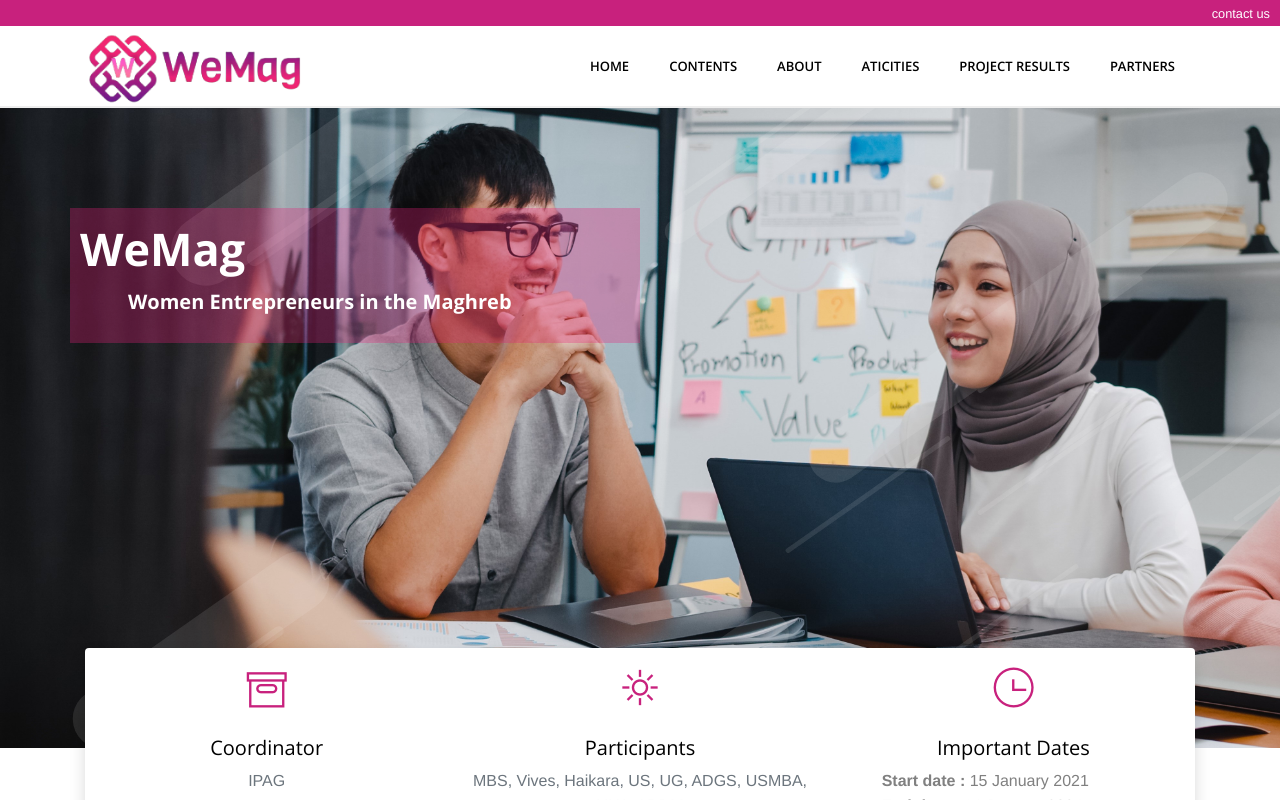
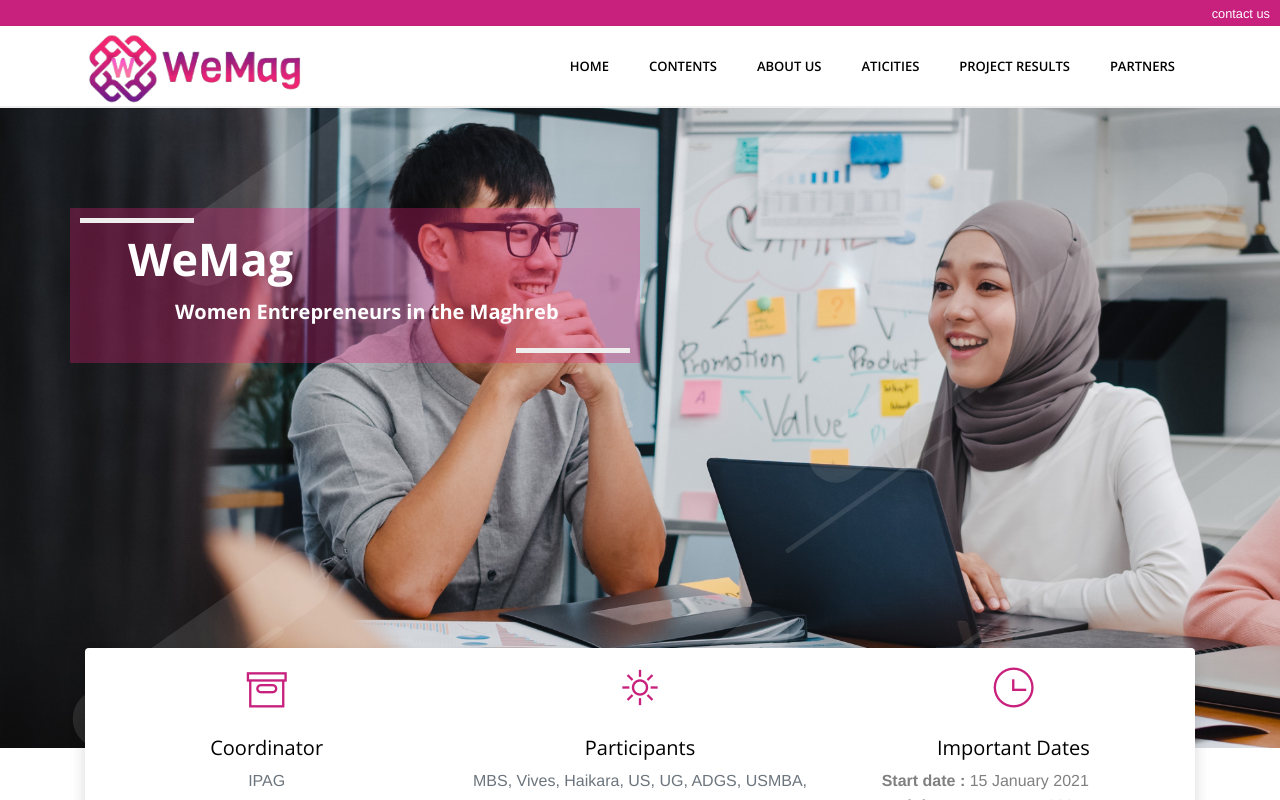
Before and after one commit to Eraoui909/wemag, a Vue app: page / in a window 1280 px wide. Shown: the top 800 px of the page. Built offline with nearby package versions, Linux system fonts and the light colour scheme.

Commit message:
version 1.7

```diff
--- a/src/components/Footer.vue
+++ b/src/components/Footer.vue
@@ -15,12 +15,12 @@
             <div class="col-lg-2 col-md-3 col-6 mt-5 mt-lg-0">
               <div class="block-2">
                 <!-- heading -->
-                <h6>Product</h6>
+                <h6>Important Links</h6>
                 <!-- links -->
                 <ul>
-                  <li><a href="team.html">Teams</a></li>
-                  <li><a href="blog.html">Blogs</a></li>
-                  <li><a href="FAQ.html">FAQs</a></li>
+                  <li><a href="/about">About WEMag</a></li>
+                  <li><a href="/activities">Activities</a></li>
+                  <li><a href="#">Contact Us</a></li>
                 </ul>
               </div>
             </div>
--- a/src/components/Header.vue
+++ b/src/components/Header.vue
@@ -23,8 +23,8 @@
       <div class="container">
         <div class="row align-items-center">
           <div class="col-md-6 order-2 order-md-1 text-center text-md-left ha-header-container">
-            <h1 class="text-white font-weight-bold ">WeMag </h1>
-            <h3 class="text-white font-weight-bold ml-5">Women Entrepreneurs in the Maghreb</h3>
+            <h1 class="text-white font-weight-bold ml-5">WeMag </h1>
+            <h3 class="text-white font-weight-bold " style="margin-left: 95px">Women Entrepreneurs in the Maghreb</h3>
             <p class="text-white mb-3"></p>
           </div>
           <div class="col-md-6 text-center order-1 order-md-2">
@@ -76,7 +76,26 @@ export default {
 
 .ha-header-container{
   background-color: rgb(231 35 122 / 31%);
-  padding: 10px;
+  padding:20px 10px;
+  position: relative;
+}
+.ha-header-container:before{
+  content: " ";
+  position: absolute;
+  left: 10px;
+  top: 10px;
+  width: 20%;
+  height: 5px;
+  background-color: #EEEEEE;
+}
+.ha-header-container:after{
+  content: " ";
+  position: absolute;
+  right: 10px;
+  bottom: 10px;
+  width: 20%;
+  height: 5px;
+  background-color: #EEEEEE;
 }
 
 .ha-dates-list{
@@ -87,4 +106,5 @@ export default {
   padding: 20px 10px;
   border-bottom: 13px solid #c8217d;
 }
+
 </style>
--- a/src/components/Navbar.vue
+++ b/src/components/Navbar.vue
@@ -22,12 +22,12 @@
             </li>
 
             <li class="nav-item">
-              <router-link class="nav-link" to="/about">About</router-link>
+              <router-link class="nav-link" to="/about">About Us</router-link>
             </li>
 
 
             <li class="nav-item">
-              <router-link class="nav-link" to="/news">Aticities</router-link>
+              <router-link class="nav-link" to="/activities">Aticities</router-link>
             </li>
 
             <li class="nav-item">
--- a/src/router/index.js
+++ b/src/router/index.js
@@ -16,7 +16,7 @@ const routes = [
     component: () => import(/* webpackChunkName: "about" */ '../views/About')
   },
   {
-    path: '/news',
+    path: '/activities',
     name: 'News',
     component: () => import(/* webpackChunkName: "about" */ '../views/News')
   },
```
